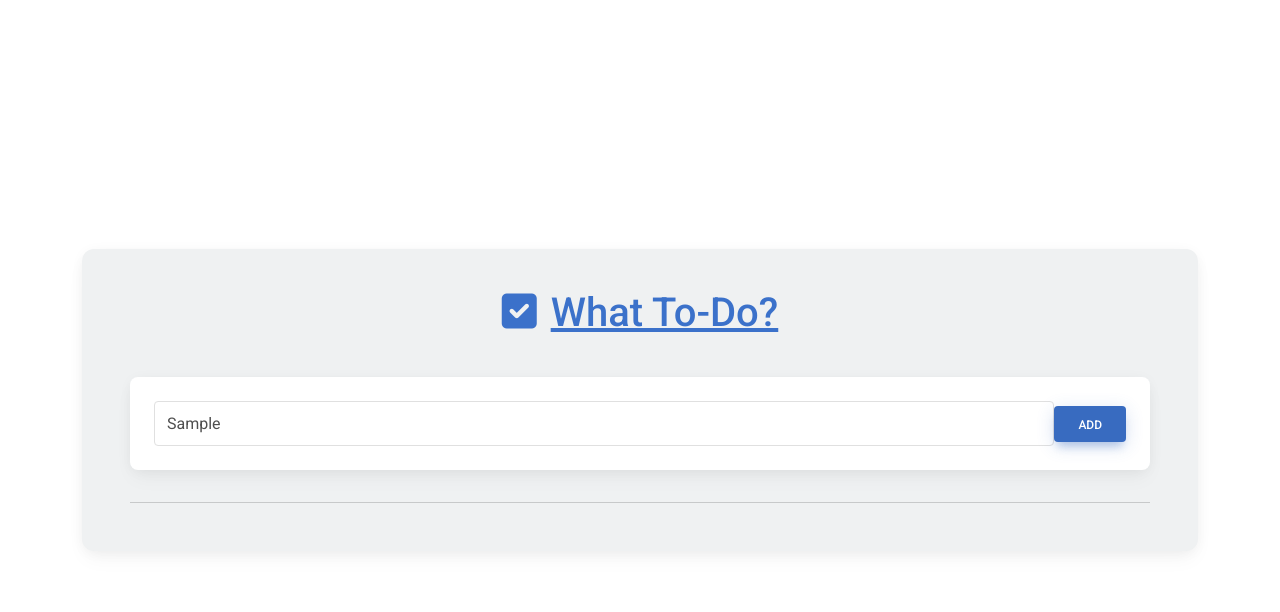
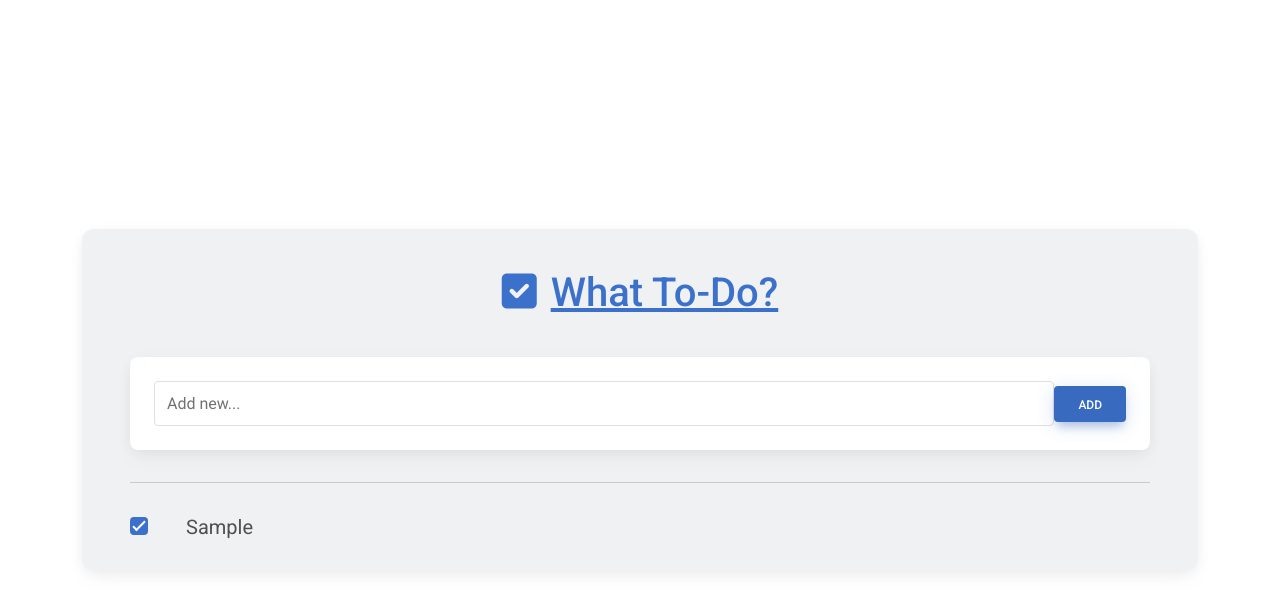
Before and after one commit to JS-GodMode/what-todo, a website: page index.html in a window 1280 px wide. Both pictures are taken after typing "Sample" into the empty fields and a click on the button "ADD". Drawn offline with Linux system fonts and the light colour scheme.

Commit message:
FEATURE IMPLEMENTATION: Adding task feature added

```diff
--- a/index.html
+++ b/index.html
@@ -23,6 +23,7 @@
     <!-- MDB -->
     <link rel="stylesheet" href="css/mdb.min.css" />
     <link rel="stylesheet" href="css/styles.css" />
+    <script type="text/javascript" defer src="js/script.js"></script>
   </head>
   <body>
     <!-- Start your project here-->
@@ -47,7 +48,7 @@
                       <div class="d-flex flex-row align-items-center">
                         <input
                           type="text"
-                          class="form-control form-control-lg"
+                          class="todo__text form-control form-control-lg"
                           id="exampleFormControlInput1"
                           placeholder="Add new..."
                         />
@@ -59,7 +60,7 @@
                             type="button"
                             data-mdb-button-init
                             data-mdb-ripple-init
-                            class="btn btn-primary"
+                            class="todo__add__button btn btn-primary"
                           >
                             Add
                           </button>
@@ -94,8 +95,8 @@
                     ><i class="fas fa-sort-amount-down-alt ms-2"></i
                   ></a>
                 </div> -->
-                <!-- <section class="todo__lists">
-                  <ul
+                <section class="todo__list">
+                  <!-- <ul
                     class="list-group list-group-horizontal rounded-0 bg-transparent"
                   >
                     <li
@@ -272,8 +273,8 @@
                         </a>
                       </div>
                     </li>
-                  </ul>
-                </section> -->
+                  </ul> -->
+                </section>
               </div>
             </div>
           </div>
--- /dev/null
+++ b/js/script.js
@@ -0,0 +1,51 @@
+const todos = [];
+
+const todoInput = document.querySelector(".todo__text");
+const btnAdd = document.querySelector(".todo__add__button");
+const todoList = document.querySelector(".todo__list");
+
+btnAdd.addEventListener("click", function (e) {
+  e.preventDefault();
+  console.log(todoInput.value);
+
+  todos.push({ id: Math.random() * 20, task: todoInput.value });
+  console.log(todos);
+  generateTaskView({ id: Math.random() * 20, text: todoInput.value });
+  todoInput.value = "";
+});
+
+const generateTaskView = (task) => {
+  let html = `
+        <ul
+            class="list-group list-group-horizontal rounded-0 bg-transparent"
+            >
+            <li
+                class="list-group-item d-flex align-items-center ps-0 pe-3 py-1 rounded-0 border-0 bg-transparent"
+            >
+                <div class="form-check">
+                <input
+                    class="form-check-input me-0"
+                    type="checkbox"
+                    value=""
+                    id="flexCheckChecked1"
+                    aria-label="..."
+                    checked
+                />
+                </div>
+            </li>
+            <li
+                class="list-group-item px-3 py-1 d-flex align-items-center flex-grow-1 border-0 bg-transparent"
+            >
+                <p class="lead fw-normal mb-0">
+                ${task.text}
+                </p>
+            </li>
+            <li
+                class="list-group-item ps-3 pe-0 py-1 rounded-0 border-0 bg-transparent"
+            >
+
+            </li>
+        </ul>
+    `;
+  todoList.insertAdjacentHTML("afterend", html);
+};
```
